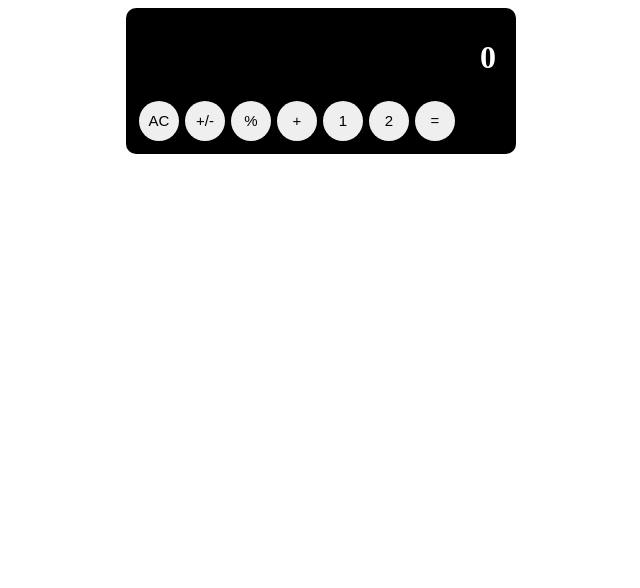
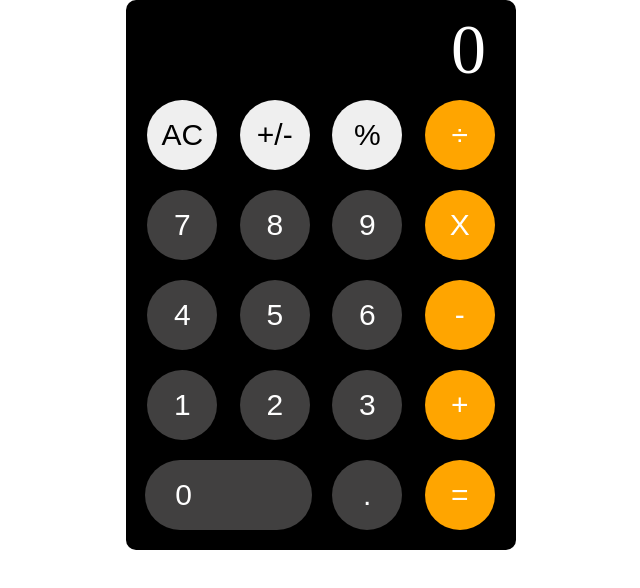
Before and after one commit to O-WigglyPlay/React_Web, a React (Create React App) app: page / in a window 1280 px wide. Shown: the top 588 px of the page, without its empty margins (319-959 px from the left). Built offline with nearby package versions, Linux system fonts and the light colour scheme.

Commit message:
계산기 완성

```diff
--- a/src/Component/Calculator.module.css
+++ b/src/Component/Calculator.module.css
@@ -1,3 +1,8 @@
+*{
+  margin: 0;
+  padding: 0;
+}
+
 .container {
   width: 390px;
   margin: 0 auto;
@@ -13,19 +18,50 @@
   color: white;
   display: flex;
   justify-content: flex-end;
-  margin-right: 10px;
-  font: 35px;
+  margin-right: 20px;
+  font-size: 70px;
+  font-weight: 400;
 }
 
-button{
-  width: 40px;
-  height: 40px;
-  font-size: 15px;
+.btn_container{
+  display: grid;
+  place-items: center;
+  grid-template-columns: repeat(4, 0.5fr);;
+}
+
+button {
+  width: 70px;
+  height: 70px;
   border: none;
-  border-radius: 20px;
-  margin: 3px;
+  margin: 10px;
+  border-radius: 2em;
+  font-size: 30px;
 }
 
 button:hover{
   cursor: pointer;
 }
+
+.zero{
+  grid-column: 1/3;
+  text-align: left;
+  width: 90%;
+  padding-left: 30px;
+  background-color: rgb(65, 64, 64);
+  color: white;
+}
+
+.orange {
+  background-color: orange;
+  color: white;
+}
+
+.gray{
+  background-color: gray;
+  color: white;
+}
+
+.deepgray{
+  background-color: rgb(65, 64, 64);
+  color: white;
+}
--- a/src/Component/Calculator_hard.js
+++ b/src/Component/Calculator_hard.js
@@ -1,4 +1,4 @@
-import react, {useState} from 'react';
+import react, { useState } from 'react';
 import styles from './Calculator.module.css'
 
 const Calculator_hard = () => {
@@ -7,11 +7,11 @@ const Calculator_hard = () => {
   const [operator, setOperator] = useState(0);
 
   const inputValue = (e) => {
-    if (Value === 0){
-      setValue(e.target.value);
-      console.log(e.target.value);
-    } else{
-      setValue(e.target.Value + Value);
+    let input = e.target.value;
+    if (Value === 0) {
+      setValue(input);
+    } else {
+      setValue(Value + input);
     }
   }
 
@@ -24,45 +24,59 @@ const Calculator_hard = () => {
   }
 
   const changeSign = () => {
-    if(Value > 0){
+    if (Value > 0) {
       setValue(-Value);
     } else {
       setValue(Math.abs(Value));
     }
   }
 
-  const operatorHandler = (e) => {
-    let operlatorInput = e.target.value;
-    setOperator(operlatorInput);
+  const operatorHandle = (e) => {
+    let operatorInput = e.target.value;
+    setOperator(operatorInput);
     setOldValue(Value);
     setValue(0);
   }
 
   const calculate = () => {
-    if(operator === "/"){
+    if (operator === "/") {
       setValue(parseFloat(OldValue) / parseFloat(Value));
-    } else if(operator === "X"){
+    } else if (operator === "X") {
       setValue(parseFloat(OldValue) * parseFloat(Value));
-    } else if(operator === "-"){
+    } else if (operator === "-") {
       setValue(parseFloat(OldValue) - parseFloat(Value));
-    } else if(operator === "+"){
+    } else if (operator === "+") {
       setValue(parseFloat(OldValue) + parseFloat(Value));
     }
   }
 
-  return(
+  return (
     <div className="CalculatorArea">
       <div className={styles.container}>
         <div className={styles.wrapper}>
           <div className="Display">
             <h1 className={styles.result}>{Value}</h1>
-            <button onClick={clear}>AC</button>
-            <button onClick={changeSign}>+/-</button>
-            <button onClick={percent}>%</button>
-            <button onClick={operatorHandler}>+</button>
-            <button onClick={inputValue} value={1}>1</button>
-            <button onClick={inputValue} value={2}>2</button>
-            <button onClick={calculate}>=</button>
+          </div>
+          <div className={styles.btn_container}>
+            <button className={styles.gary} onClick={clear}>AC</button>
+            <button className={styles.gary} onClick={changeSign}>+/-</button>
+            <button className={styles.gary} onClick={percent}>%</button>
+            <button className={styles.orange} onClick={operatorHandle} value={'/'}>÷</button>
+            <button className={styles.deepgray} onClick={inputValue} value={7}>7</button>
+            <button className={styles.deepgray} onClick={inputValue} value={8}>8</button>
+            <button className={styles.deepgray} onClick={inputValue} value={9}>9</button>
+            <button className={styles.orange} onClick={operatorHandle} value={'X'}>X</button>
+            <button className={styles.deepgray} onClick={inputValue} value={4}>4</button>
+            <button className={styles.deepgray} onClick={inputValue} value={5}>5</button>
+            <button className={styles.deepgray} onClick={inputValue} value={6}>6</button>
+            <button className={styles.orange} onClick={operatorHandle} value={'-'}>-</button>
+            <button className={styles.deepgray} onClick={inputValue} value={1}>1</button>
+            <button className={styles.deepgray} onClick={inputValue} value={2}>2</button>
+            <button className={styles.deepgray} onClick={inputValue} value={3}>3</button>
+            <button className={styles.orange} onClick={operatorHandle} value={'+'}>+</button>
+            <button className={styles.zero} onClick={inputValue} value={0}>0</button>
+            <button className={styles.deepgray} onClick={inputValue} value={"."}>.</button>
+            <button className={styles.orange} onClick={calculate}>=</button>
           </div>
         </div>
       </div>
```
